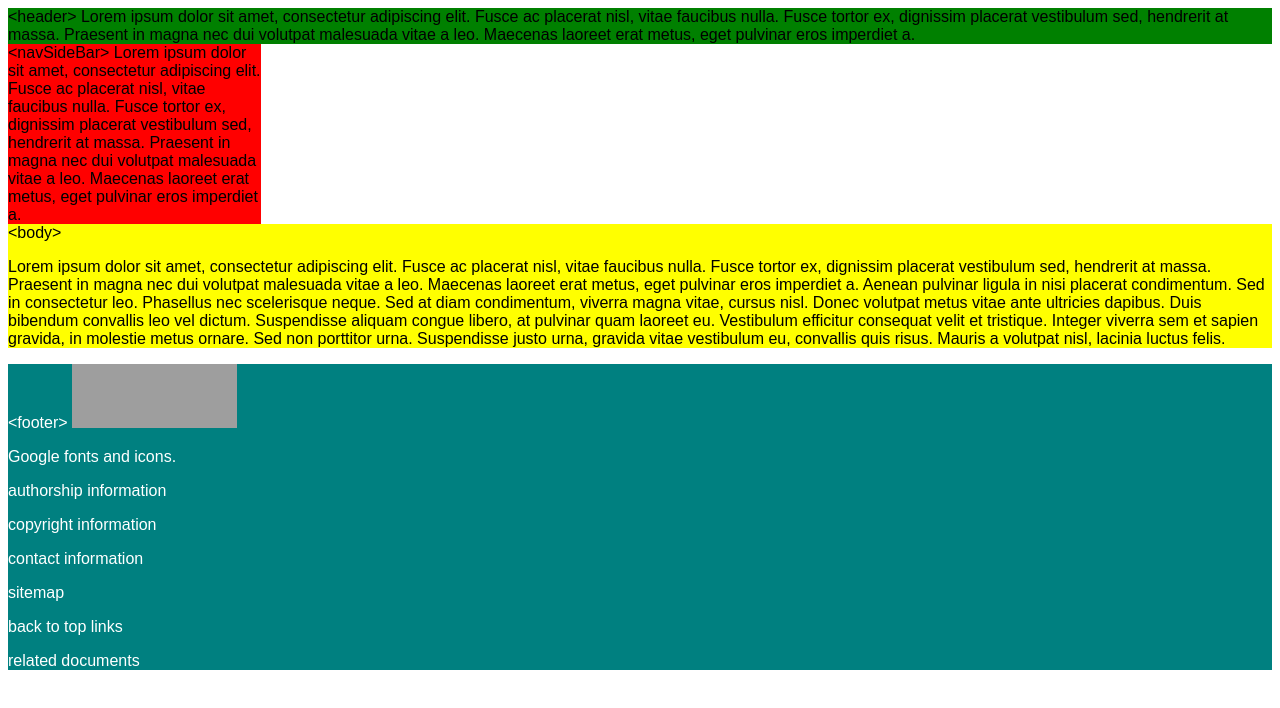
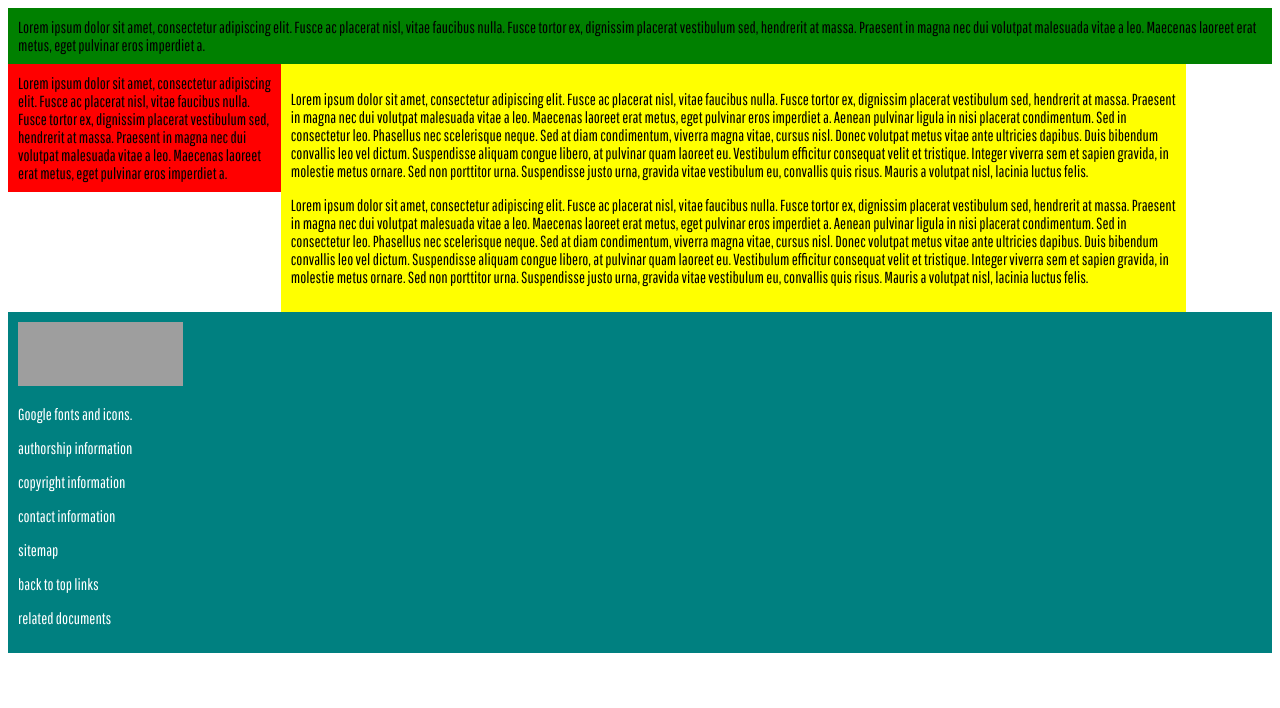
Before and after one commit to roperpg/BBTrack, a plain HTML site: page index.htm in a window 1280 px wide. Drawn offline with Linux system fonts and the light colour scheme; grey boxes are pictures that could not be loaded.

Commit message:
Font check

```diff
--- a/bbstyles.css
+++ b/bbstyles.css
@@ -1,22 +1,36 @@
 body {
     color: black;
-    font-family: sans-serif
+    /*font-family: 'Fjalla One';*/
+    font-family: "Pathway Gothic One";
 }
 p {
 }
+/*::first-letter {
+    font-size: 150%;
+    font-style: italic;
+    font-weight: bold;
+}*/
 header{
     background-color: green;/*Temp*/
+    padding: 10px;
 }
 footer{
     background-color: teal;/*Temp*/
     color: white;/*Temp*/
+    padding: 10px;
+    clear: both;
 }
 /*Classes*/
 
 .navSideBar {
     background-color: red;/*Temp*/
+    padding: 10px;
     width: 20%;
+    float: left;
 }
 .pageBody{
     background-color: yellow;
+    padding: 10px;
+    width: 70%;
+    float: left;
 }
--- a/index.htm
+++ b/index.htm
@@ -3,16 +3,17 @@
  <head>
   <meta charset="UTF-8">
   <title>Mama say mama sah </title>
+  <link href="https://fonts.googleapis.com/css?family=Fjalla+One|Pathway+Gothic+One" rel="stylesheet">
   <link rel="stylesheet" href="bbstyles.css">
  </head>
  <body>
-  <header>&ltheader&gt Lorem ipsum dolor sit amet, consectetur adipiscing elit. Fusce ac placerat nisl, vitae faucibus nulla. Fusce tortor ex, dignissim placerat vestibulum sed, hendrerit at massa. Praesent in magna nec dui volutpat malesuada vitae a leo. Maecenas laoreet erat metus, eget pulvinar eros imperdiet a.</header>
-  <div class="navSideBar">&ltnavSideBar&gt Lorem ipsum dolor sit amet, consectetur adipiscing elit. Fusce ac placerat nisl, vitae faucibus nulla. Fusce tortor ex, dignissim placerat vestibulum sed, hendrerit at massa. Praesent in magna nec dui volutpat malesuada vitae a leo. Maecenas laoreet erat metus, eget pulvinar eros imperdiet a.</div>
-  <div class="pageBody">&ltbody&gt
+  <header>Lorem ipsum dolor sit amet, consectetur adipiscing elit. Fusce ac placerat nisl, vitae faucibus nulla. Fusce tortor ex, dignissim placerat vestibulum sed, hendrerit at massa. Praesent in magna nec dui volutpat malesuada vitae a leo. Maecenas laoreet erat metus, eget pulvinar eros imperdiet a.</header>
+  <div class="navSideBar">Lorem ipsum dolor sit amet, consectetur adipiscing elit. Fusce ac placerat nisl, vitae faucibus nulla. Fusce tortor ex, dignissim placerat vestibulum sed, hendrerit at massa. Praesent in magna nec dui volutpat malesuada vitae a leo. Maecenas laoreet erat metus, eget pulvinar eros imperdiet a.</div>
+  <div class="pageBody">
+   <p>Lorem ipsum dolor sit amet, consectetur adipiscing elit. Fusce ac placerat nisl, vitae faucibus nulla. Fusce tortor ex, dignissim placerat vestibulum sed, hendrerit at massa. Praesent in magna nec dui volutpat malesuada vitae a leo. Maecenas laoreet erat metus, eget pulvinar eros imperdiet a. Aenean pulvinar ligula in nisi placerat condimentum. Sed in consectetur leo. Phasellus nec scelerisque neque. Sed at diam condimentum, viverra magna vitae, cursus nisl. Donec volutpat metus vitae ante ultricies dapibus. Duis bibendum convallis leo vel dictum. Suspendisse aliquam congue libero, at pulvinar quam laoreet eu. Vestibulum efficitur consequat velit et tristique. Integer viverra sem et sapien gravida, in molestie metus ornare. Sed non porttitor urna. Suspendisse justo urna, gravida vitae vestibulum eu, convallis quis risus. Mauris a volutpat nisl, lacinia luctus felis.</p>
    <p>Lorem ipsum dolor sit amet, consectetur adipiscing elit. Fusce ac placerat nisl, vitae faucibus nulla. Fusce tortor ex, dignissim placerat vestibulum sed, hendrerit at massa. Praesent in magna nec dui volutpat malesuada vitae a leo. Maecenas laoreet erat metus, eget pulvinar eros imperdiet a. Aenean pulvinar ligula in nisi placerat condimentum. Sed in consectetur leo. Phasellus nec scelerisque neque. Sed at diam condimentum, viverra magna vitae, cursus nisl. Donec volutpat metus vitae ante ultricies dapibus. Duis bibendum convallis leo vel dictum. Suspendisse aliquam congue libero, at pulvinar quam laoreet eu. Vestibulum efficitur consequat velit et tristique. Integer viverra sem et sapien gravida, in molestie metus ornare. Sed non porttitor urna. Suspendisse justo urna, gravida vitae vestibulum eu, convallis quis risus. Mauris a volutpat nisl, lacinia luctus felis.</p>
   </div>
-  <footer>&ltfooter&gt
-   <a href="http://www.w3.org/html/logo/">
+  <footer><a href="http://www.w3.org/html/logo/">
     <img src="https://www.w3.org/html/logo/badge/html5-badge-h-css3-semantics.png" width="165" height="64" alt="HTML5 Powered with CSS3 / Styling, and Semantics" title="HTML5 Powered with CSS3 / Styling, and Semantics">
    </a>
    <p>Google fonts and icons.</p>
```
